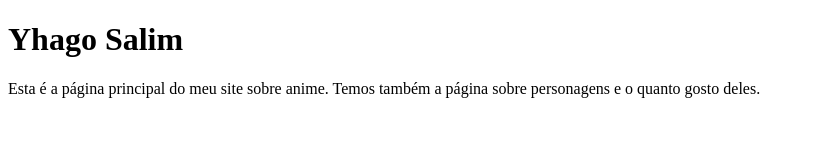
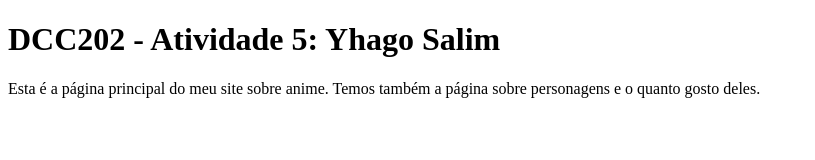
Before and after one commit to ufjf-dcc202/ufjf-dcc202-2023-3-b-atv5-YhagoSalim, a website: page index.html in a window 1280 px wide. Shown: the whole page, without its empty margins (0-815 px from the left). Drawn offline with Linux system fonts and the light colour scheme.

Commit message:
adiciona o título na main

```diff
--- a/index.html
+++ b/index.html
@@ -7,7 +7,7 @@
 </head>
 <body>
     <main>
-        <h1>Yhago Salim</h1>
+        <h1>DCC202 - Atividade 5: Yhago Salim</h1>
         <p>Esta é a página principal do meu site sobre anime. Temos também a página sobre personagens e o quanto gosto deles.</p>
     </main>
 </body>
```
